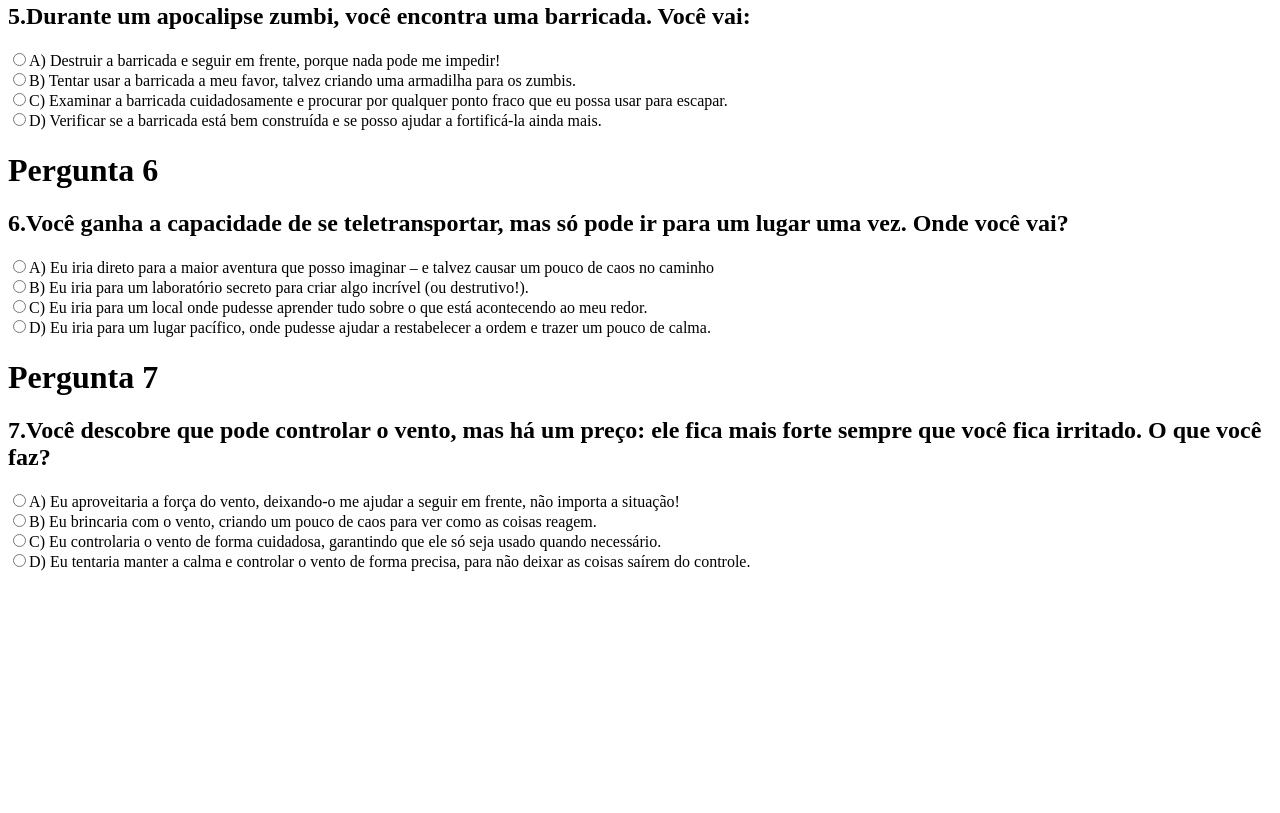
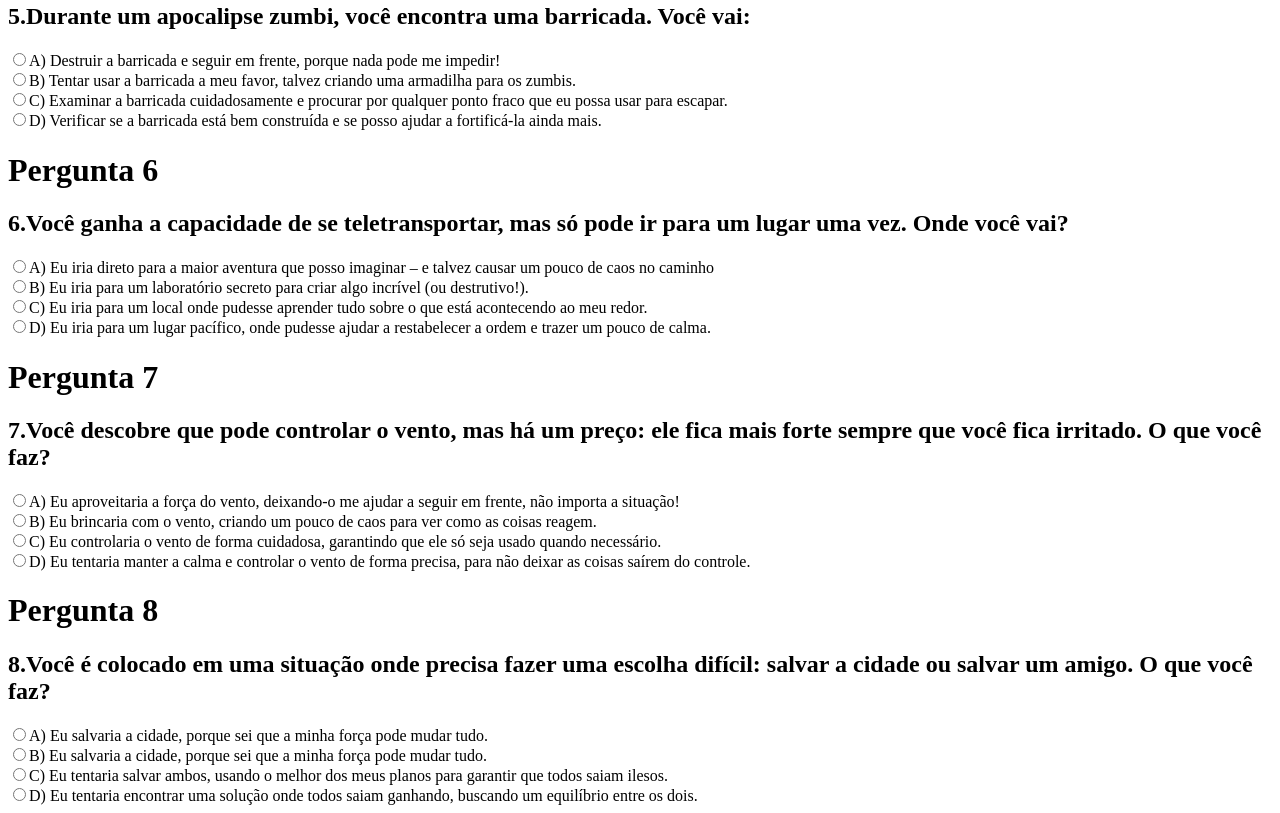
Before and after one commit to Shyinxx/Projeto_Quiz, a plain HTML site: page index.html in a window 1280 px wide. Shown: the part 962-1775 px from the top of the page. Before the commit the page ends 1541 px from the top, so only its background shows below. Drawn offline with Linux system fonts and the light colour scheme.

Commit message:
pergunta 8

```diff
--- a/index.html
+++ b/index.html
@@ -82,5 +82,15 @@
     <br>
     <label><input type="radio" name="pergunta7">D) Eu tentaria manter a calma e controlar o vento de forma precisa, para não deixar as coisas saírem do controle.</label>
 
+    <h1>Pergunta 8</h1>
+    <h2>8.Você é colocado em uma situação onde precisa fazer uma escolha difícil: salvar a cidade ou salvar um amigo. O que você faz?</h2>
+    <label><input type="radio" name="pergunta8">A) Eu salvaria a cidade, porque sei que a minha força pode mudar tudo.</label>
+    <br>
+    <label><input type="radio" name="pergunta8">B) Eu salvaria a cidade, porque sei que a minha força pode mudar tudo.</label>
+    <br>
+    <label><input type="radio" name="pergunta8">C) Eu tentaria salvar ambos, usando o melhor dos meus planos para garantir que todos saiam ilesos.</label>
+    <br>
+    <label><input type="radio" name="pergunta8">D) Eu tentaria encontrar uma solução onde todos saiam ganhando, buscando um equilíbrio entre os dois.</label>
+
 </body>
 </html>
```
